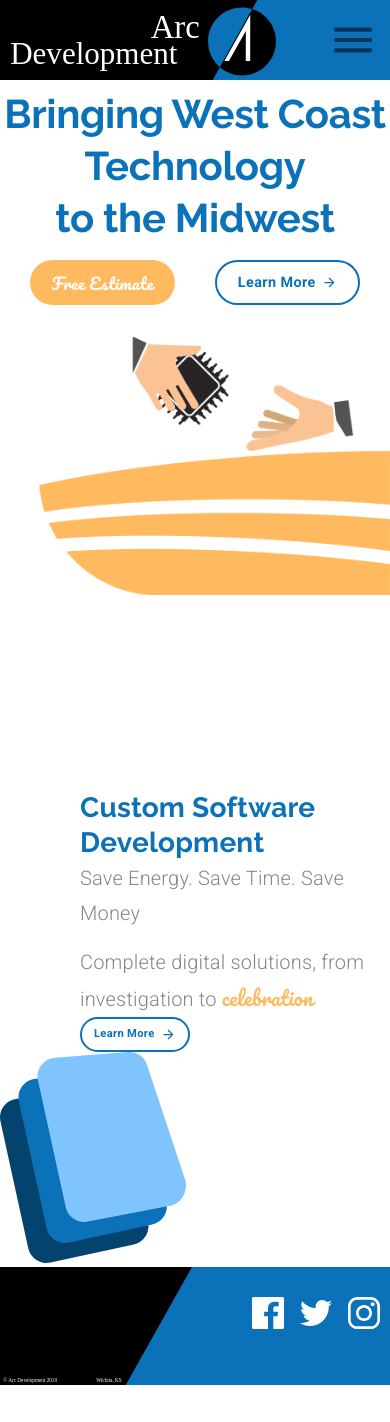
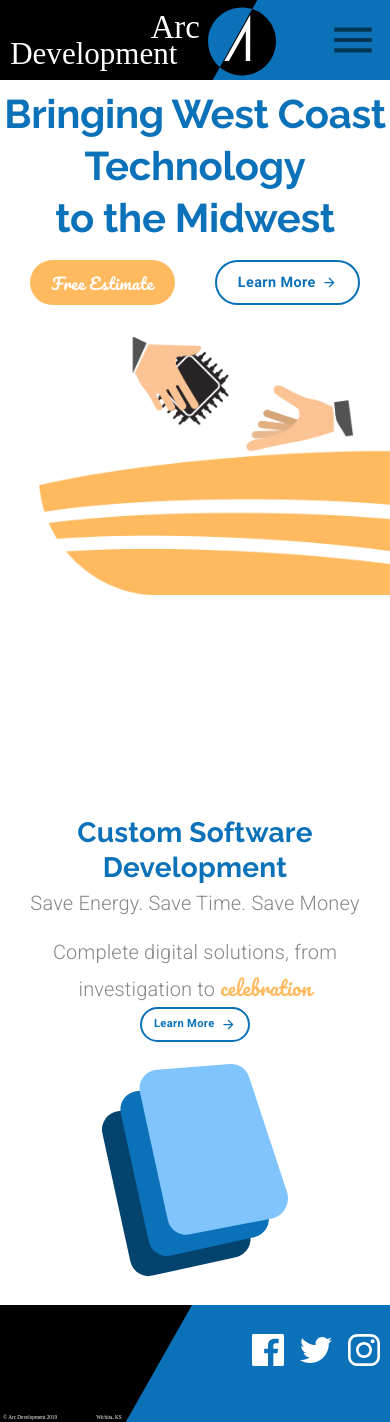
Before and after one commit to abdnadeem382/Arc-Development, a React (Create React App) app: page / in a window 390 px wide. Before the commit the page ends 1385 px from the top, so only its background shows below. Built offline with nearby package versions, Linux system fonts and the light colour scheme.

Commit message:
Custom Software Section Responsiveness

```diff
--- a/src/components/ServicesBlock/ServicesBlock.js
+++ b/src/components/ServicesBlock/ServicesBlock.js
@@ -2,15 +2,16 @@ import React from 'react'
 import useStyles from './styles';
 import {Grid, Button, Typography} from '@material-ui/core'
 import ButtonArrow from '../UI/ButtonArrow/ButtonArrow'
-import { useTheme } from '@material-ui/core';
+import { useTheme, useMediaQuery } from '@material-ui/core';
 import customSoftwareIcon from '../../assets/Custom Software Icon.svg'
 
 function ServicesBlock() {
     const classes = useStyles();
     const theme = useTheme();
+    const matchesSM = useMediaQuery(theme.breakpoints.down('sm'));
     return (
-            <Grid className={classes.serviceContainer} container direction='row'>
-                <Grid style={{marginLeft:"5em"}} item>
+            <Grid className={classes.serviceContainer} justify={matchesSM ? 'center' : undefined} container direction='row'>
+                <Grid style={{marginLeft: matchesSM ? 0: "5em", textAlign: matchesSM ? 'center': undefined}} item>
                     <Typography variant='h4'>Custom Software Development</Typography>
                     <Typography className={classes.subtitle} variant='subtitle1'>Save Energy. Save Time. Save Money</Typography>
                     <Typography variant='subtitle1'>Complete digital solutions, from investigation to {" "}<span className={classes.specialText}>celebration</span></Typography>
--- a/src/components/ServicesBlock/styles.js
+++ b/src/components/ServicesBlock/styles.js
@@ -3,14 +3,20 @@ import { makeStyles } from "@material-ui/core";
 export default makeStyles((theme)=>(
     {
         serviceContainer:{
-            marginTop: "12em"
+            marginTop: "12em",
+            [theme.breakpoints.down('sm')]:{
+                padding: 25
+            }
         },
         learnBtnServices:{
             ...theme.typography.learnMore,
             fontSize: '0.7rem',
             padding: 10,
             height: 35,
-            width: 110
+            width: 110,
+            [theme.breakpoints.down('sm')]:{
+                marginBottom: '2em'
+            }
         },
         specialText:{
             fontFamily: "Pacifico",
```
